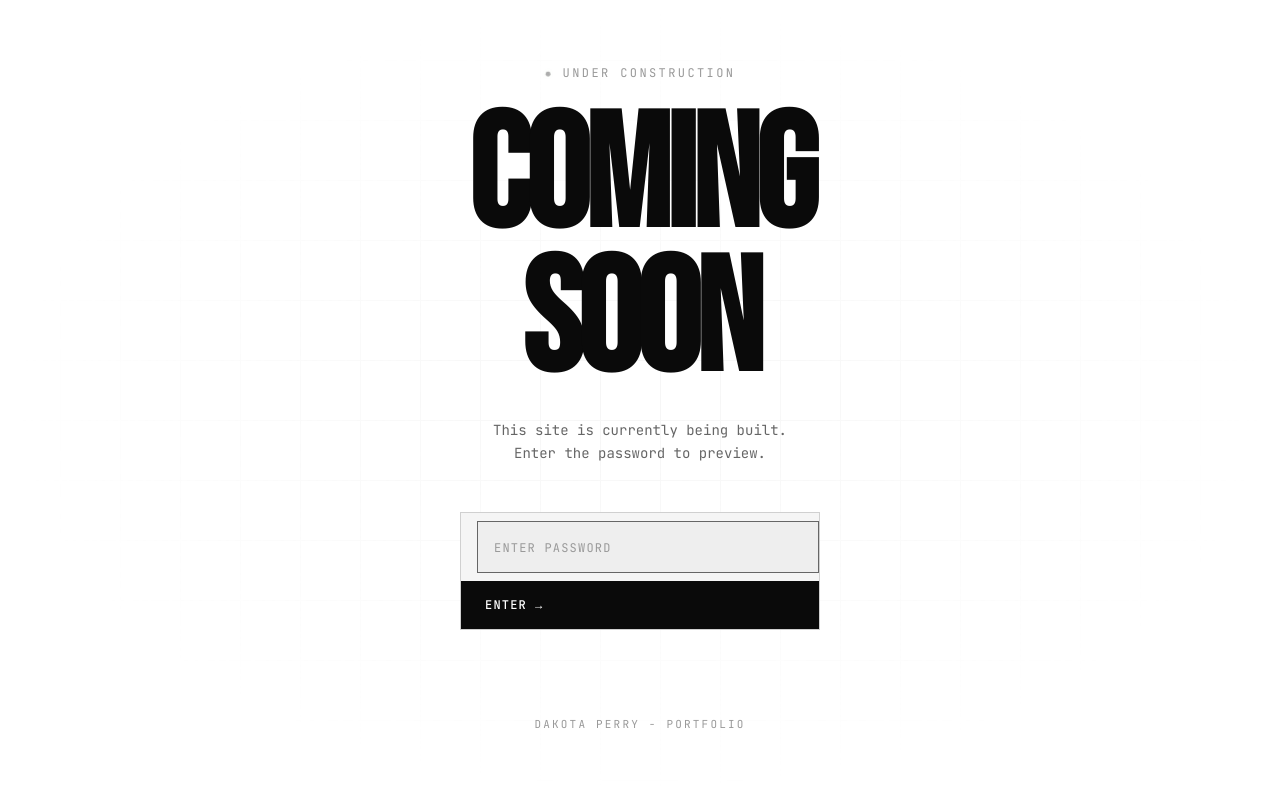
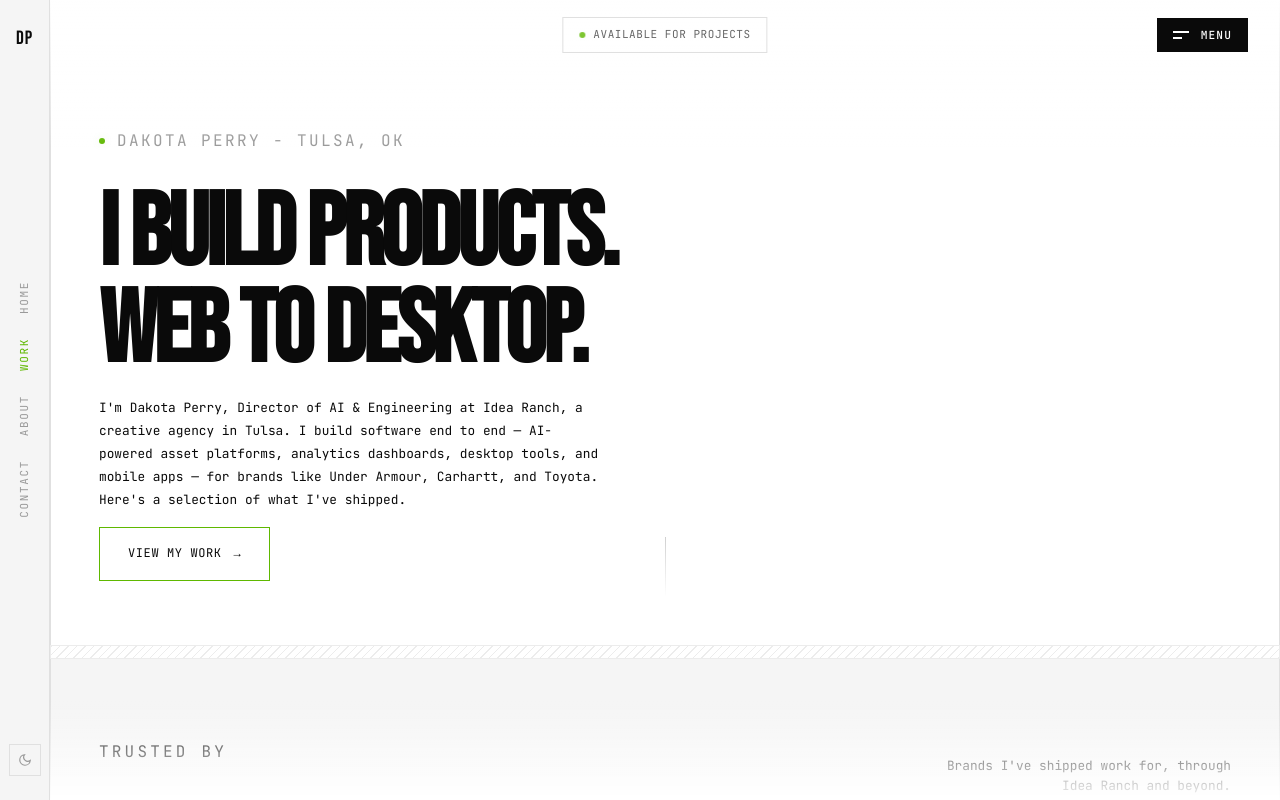
Before and after one commit to kotyperry/dakotaperry.com, an Astro site: page / in a window 1280 px wide. Shown: the top 800 px of the page. Built offline with nearby package versions, Linux system fonts and the light colour scheme; Astro itself is replaced by a stand-in of ours.

Commit message:
Link Foundry and remove portfolio password (#29)

```diff
--- a/src/components/react/UnderConstruction.css
+++ /dev/null
@@ -1,253 +0,0 @@
-.construction-overlay {
-  position: fixed;
-  inset: 0;
-  background: var(--bg-primary);
-  display: flex;
-  align-items: center;
-  justify-content: center;
-  z-index: 100000;
-  overflow: hidden;
-}
-
-.construction-content {
-  display: flex;
-  flex-direction: column;
-  align-items: center;
-  gap: 3rem;
-  position: relative;
-  z-index: 1;
-  padding: 2rem;
-  text-align: center;
-  max-width: 500px;
-  width: 100%;
-}
-
-.construction-header {
-  display: flex;
-  flex-direction: column;
-  align-items: center;
-  gap: 1.5rem;
-}
-
-.construction-label {
-  font-family: var(--font-mono);
-  font-size: 0.75rem;
-  color: var(--text-muted);
-  letter-spacing: 0.2em;
-  text-transform: uppercase;
-  display: flex;
-  align-items: center;
-  gap: 0.75rem;
-}
-
-.construction-label .label-dot {
-  width: 6px;
-  height: 6px;
-  background: var(--text-secondary);
-  border-radius: 50%;
-  animation: pulse 2s ease-in-out infinite;
-}
-
-@keyframes pulse {
-  0%, 100% {
-    opacity: 1;
-    transform: scale(1);
-  }
-  50% {
-    opacity: 0.5;
-    transform: scale(0.8);
-  }
-}
-
-.construction-title {
-  font-family: var(--font-display);
-  font-size: clamp(4rem, 15vw, 10rem);
-  font-weight: 900;
-  line-height: 0.9;
-  letter-spacing: -0.03em;
-  color: var(--text-primary);
-  text-transform: uppercase;
-  display: flex;
-  flex-direction: column;
-}
-
-.title-line {
-  display: block;
-}
-
-.construction-subtitle {
-  font-family: var(--font-mono);
-  font-size: 0.875rem;
-  color: var(--text-secondary);
-  line-height: 1.6;
-  max-width: 320px;
-}
-
-.construction-form {
-  width: 100%;
-  max-width: 360px;
-  display: flex;
-  flex-direction: column;
-  gap: 1rem;
-}
-
-.form-group {
-  display: flex;
-  border: 1px solid var(--border);
-  transition: border-color var(--transition-medium);
-}
-
-.form-group:focus-within {
-  border-color: var(--border-light);
-}
-
-.input-label {
-  flex: 1;
-  background: var(--bg-secondary);
-  padding: 1rem 1.25rem;
-  display: flex;
-  align-items: center;
-}
-
-.construction-input {
-  flex: 1;
-  width: 100%;
-  background: transparent;
-  border: none;
-  padding: 0;
-  font-family: var(--font-mono);
-  font-size: 0.875rem;
-  color: var(--text-primary);
-  letter-spacing: 0.05em;
-  outline: none;
-}
-
-.construction-input::placeholder {
-  color: var(--text-muted);
-  text-transform: uppercase;
-  font-size: 0.75rem;
-  letter-spacing: 0.1em;
-}
-
-.construction-input.input-error {
-  animation: shake 0.4s ease-in-out;
-}
-
-@keyframes shake {
-  0%, 100% { transform: translateX(0); }
-  20%, 60% { transform: translateX(-8px); }
-  40%, 80% { transform: translateX(8px); }
-}
-
-.construction-button {
-  display: flex;
-  align-items: center;
-  gap: 0.5rem;
-  padding: 1rem 1.5rem;
-  background: var(--text-primary);
-  color: var(--bg-primary);
-  font-family: var(--font-mono);
-  font-size: 0.75rem;
-  font-weight: 500;
-  letter-spacing: 0.1em;
-  text-transform: uppercase;
-  cursor: pointer;
-  transition: all var(--transition-medium);
-  position: relative;
-  overflow: hidden;
-}
-
-.construction-button::before {
-  content: '';
-  position: absolute;
-  top: 0;
-  left: -100%;
-  width: 100%;
-  height: 100%;
-  background: linear-gradient(
-    90deg,
-    transparent,
-    rgba(255, 255, 255, 0.2),
-    transparent
-  );
-  transition: left 0.5s var(--ease-out-expo);
-}
-
-.construction-button:hover::before {
-  left: 100%;
-}
-
-.construction-button:hover {
-  gap: 0.75rem;
-}
-
-.button-arrow {
-  transition: transform var(--transition-medium);
-}
-
-.construction-button:hover .button-arrow {
-  transform: translateX(4px);
-}
-
-.error-message {
-  font-family: var(--font-mono);
-  font-size: 0.75rem;
-  color: #ff4444;
-  letter-spacing: 0.05em;
-  text-transform: uppercase;
-}
-
-.construction-footer {
-  margin-top: 2rem;
-}
-
-.footer-text {
-  font-family: var(--font-mono);
-  font-size: 0.6875rem;
-  color: var(--text-muted);
-  letter-spacing: 0.2em;
-  text-transform: uppercase;
-}
-
-.construction-decoration {
-  position: absolute;
-  inset: 0;
-  pointer-events: none;
-  overflow: hidden;
-}
-
-.decoration-grid {
-  position: absolute;
-  inset: 0;
-  background-image:
-    linear-gradient(var(--border) 1px, transparent 1px),
-    linear-gradient(90deg, var(--border) 1px, transparent 1px);
-  background-size: 60px 60px;
-  opacity: 0.3;
-  mask-image: radial-gradient(ellipse at center, black 0%, transparent 70%);
-  -webkit-mask-image: radial-gradient(ellipse at center, black 0%, transparent 70%);
-}
-
-/* Responsive */
-@media (max-width: 480px) {
-  .construction-content {
-    gap: 2rem;
-    padding: 1.5rem;
-  }
-
-  .construction-title {
-    font-size: clamp(3rem, 18vw, 6rem);
-  }
-
-  .construction-subtitle {
-    font-size: 0.8125rem;
-  }
-
-  .form-group {
-    flex-direction: column;
-  }
-
-  .construction-button {
-    justify-content: center;
-  }
-}
--- a/src/components/react/UnderConstruction.tsx
+++ /dev/null
@@ -1,137 +0,0 @@
-import { useEffect, useState } from "react";
-import { AnimatePresence, motion } from "framer-motion";
-
-import "./UnderConstruction.css";
-
-const SITE_PASSWORD = "kperry0817";
-const AUTH_KEY = "portfolio_auth";
-
-export default function UnderConstruction() {
-  const [isAuthenticated, setIsAuthenticated] = useState(false);
-  const [password, setPassword] = useState("");
-  const [error, setError] = useState("");
-  const [isExiting, setIsExiting] = useState(false);
-
-  useEffect(() => {
-    const auth = localStorage.getItem(AUTH_KEY);
-    if (auth === "true") {
-      setIsAuthenticated(true);
-    }
-  }, []);
-
-  const handleSubmit = (event: React.FormEvent) => {
-    event.preventDefault();
-
-    if (password === SITE_PASSWORD) {
-      setIsExiting(true);
-      window.setTimeout(() => {
-        localStorage.setItem(AUTH_KEY, "true");
-        setIsAuthenticated(true);
-      }, 500);
-      return;
-    }
-
-    setError("Incorrect password");
-    setPassword("");
-    window.setTimeout(() => setError(""), 3000);
-  };
-
-  if (isAuthenticated) {
-    return null;
-  }
-
-  return (
-    <AnimatePresence>
-      {!isExiting && (
-        <motion.div
-          className="construction-overlay"
-          initial={{ opacity: 0 }}
-          animate={{ opacity: 1 }}
-          exit={{ opacity: 0 }}
-          transition={{ duration: 0.5, ease: [0.16, 1, 0.3, 1] }}
-        >
-          <div className="construction-content">
-            <motion.div
-              className="construction-header"
-              initial={{ opacity: 0, y: 20 }}
-              animate={{ opacity: 1, y: 0 }}
-              transition={{
-                delay: 0.2,
-                duration: 0.6,
-                ease: [0.16, 1, 0.3, 1],
-              }}
-            >
-              <span className="construction-label">
-                <span className="label-dot" />
-                Under Construction
-              </span>
-              <h1 className="construction-title">
-                <span className="title-line">Coming</span>
-                <span className="title-line">Soon</span>
-              </h1>
-              <p className="construction-subtitle">
-                This site is currently being built. Enter the password to
-                preview.
-              </p>
-            </motion.div>
-
-            <motion.form
-              className="construction-form"
-              onSubmit={handleSubmit}
-              initial={{ opacity: 0, y: 20 }}
-              animate={{ opacity: 1, y: 0 }}
-              transition={{
-                delay: 0.4,
-                duration: 0.6,
-                ease: [0.16, 1, 0.3, 1],
-              }}
-            >
-              <div className="form-group">
-                <label className="input-label">
-                  <input
-                    type="password"
-                    value={password}
-                    onChange={(event) => setPassword(event.target.value)}
-                    placeholder="Enter password"
-                    className={`construction-input ${error ? "input-error" : ""}`}
-                    autoFocus
-                  />
-                </label>
-                <button type="submit" className="construction-button">
-                  <span>Enter</span>
-                  <span className="button-arrow">→</span>
-                </button>
-              </div>
-              <AnimatePresence>
-                {error && (
-                  <motion.span
-                    className="error-message"
-                    initial={{ opacity: 0, y: -10 }}
-                    animate={{ opacity: 1, y: 0 }}
-                    exit={{ opacity: 0, y: -10 }}
-                    transition={{ duration: 0.2 }}
-                  >
-                    {error}
-                  </motion.span>
-                )}
-              </AnimatePresence>
-            </motion.form>
-
-            <motion.div
-              className="construction-footer"
-              initial={{ opacity: 0 }}
-              animate={{ opacity: 1 }}
-              transition={{ delay: 0.6, duration: 0.6 }}
-            >
-              <span className="footer-text">Dakota Perry - Portfolio</span>
-            </motion.div>
-          </div>
-
-          <div className="construction-decoration">
-            <div className="decoration-grid" />
-          </div>
-        </motion.div>
-      )}
-    </AnimatePresence>
-  );
-}
--- a/src/data/projects.ts
+++ b/src/data/projects.ts
@@ -49,6 +49,7 @@ export const projects: Project[] = [
     role: "Architect / Sole Developer",
     duration: "6+ months",
     client: "Idea Ranch",
+    liveUrl: "https://foundry.dakotaperry.com",
     highlights: [
       "Architected a monorepo covering web app, desktop shell, admin app, backend, and Adobe CC plugins",
       "Built AI auto-tagging and visual search using Google Cloud Vision, Gemini, and Hugging Face",
--- a/src/pages/index.astro
+++ b/src/pages/index.astro
@@ -12,12 +12,10 @@ import Loader from "../components/react/Loader";
 import NavigationIsland from "../components/react/NavigationIsland";
 import Sidebar from "../components/react/Sidebar";
 import Stats from "../components/react/Stats";
-import UnderConstruction from "../components/react/UnderConstruction";
 import Layout from "../layouts/Layout.astro";
 ---
 
 <Layout>
-  <UnderConstruction client:load />
   <Loader client:load />
 
   <div class="app-wrapper">
--- a/src/pages/work/[projectId].astro
+++ b/src/pages/work/[projectId].astro
@@ -4,7 +4,6 @@ import Footer from "../../components/react/Footer";
 import Loader from "../../components/react/Loader";
 import NavigationIsland from "../../components/react/NavigationIsland";
 import Sidebar from "../../components/react/Sidebar";
-import UnderConstruction from "../../components/react/UnderConstruction";
 import { projects } from "../../data/projects";
 import Layout from "../../layouts/Layout.astro";
 
@@ -19,7 +18,6 @@ const { project } = Astro.props;
 ---
 
 <Layout title={`${project.title} | Dakota Perry`} description={project.description}>
-  <UnderConstruction client:load />
   <Loader client:load />
 
   <div class="app-wrapper">
```
Also changed, not shown: src/components/astro/ProjectDetailContent.astro (+26 -1 lines), src/components/astro/ProjectDetailContent.css (+48 -6 lines).
